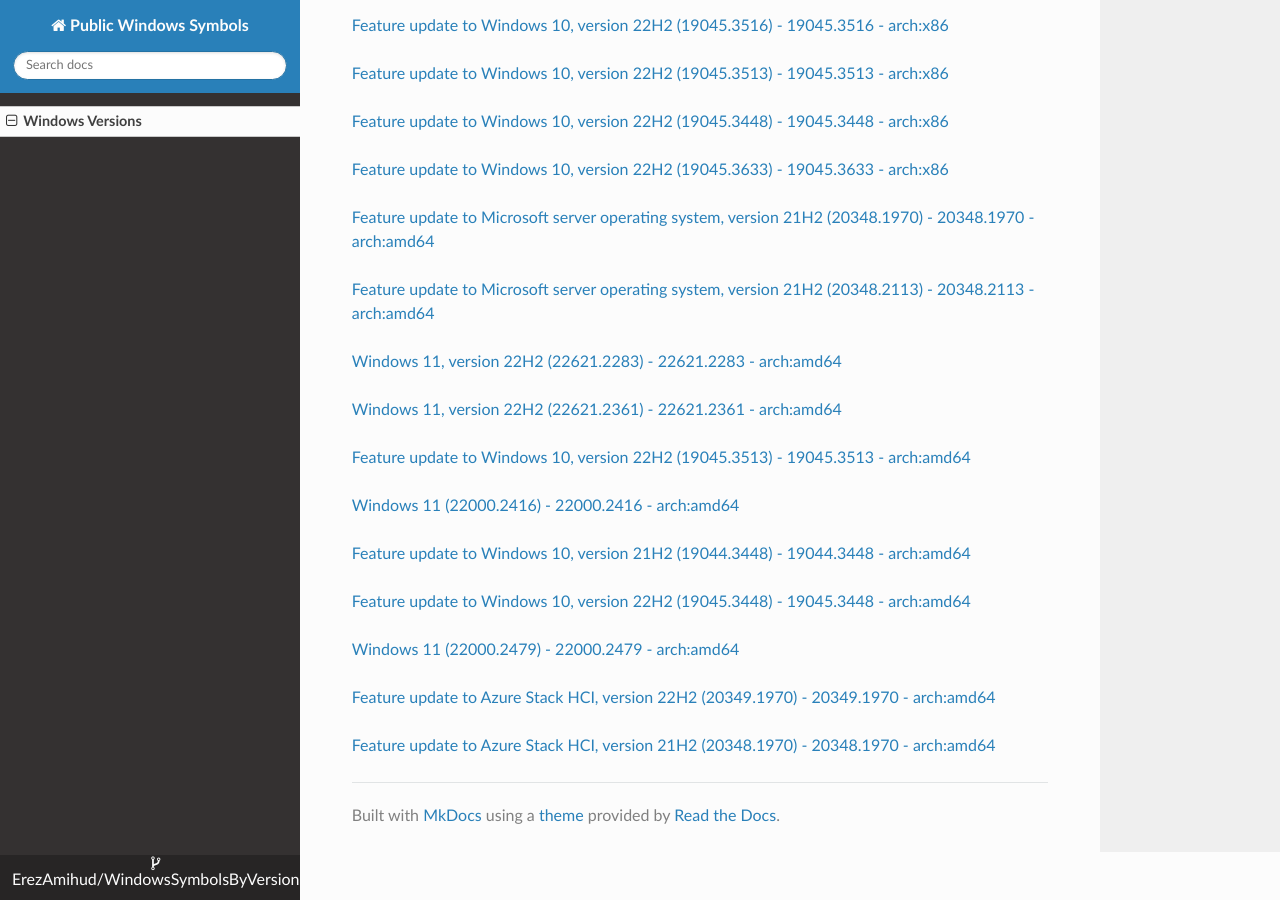
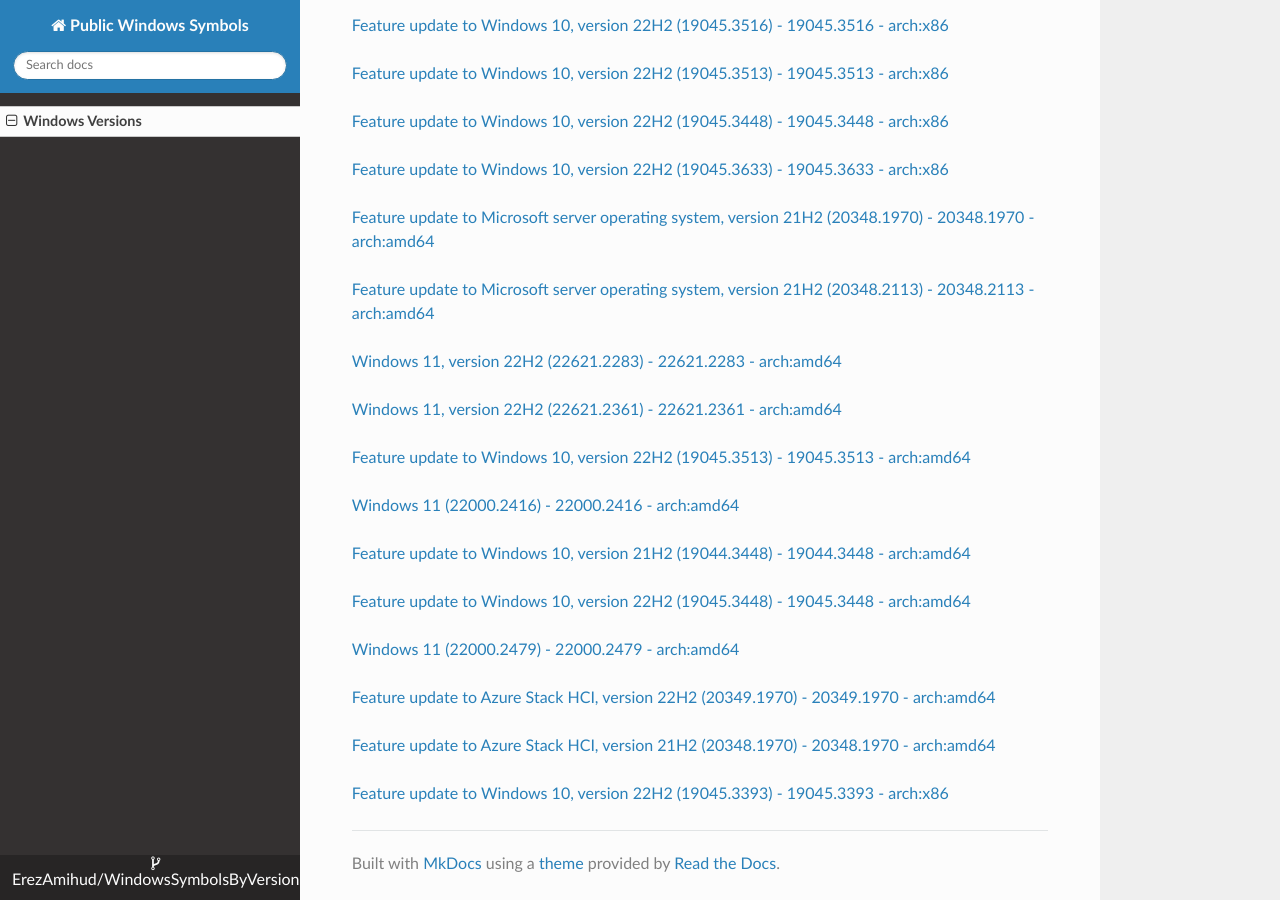
Before and after one commit to ErezAmihud/WindowsSymbolsByVersion, an MkDocs documentation site: the page built from docs/index.md, in a window 1280 px wide and 900 px high, scrolled down 24629 px. Built offline with MkDocs 1.6.1, drawn with Linux system fonts in a browser that asks for light colours; nearby versions of some CDN libraries.

Commit message:
Automated commit, add manifest for c29947fe-0ac7-4b9a-9e2e-4ef5bd13b096

```diff
--- a/docs/index.md
+++ b/docs/index.md
@@ -1393,3 +1393,6 @@
 
 
 [Feature update to Azure Stack HCI, version 21H2 (20348.1970) - 20348.1970 - arch:amd64](https://github.com/ErezAmihud/WindowsSymbolsByVersion/blob/main/manifests/404363ff-9e72-45f2-a187-096eca569b03.manifest)
+
+
+[Feature update to Windows 10, version 22H2 (19045.3393) - 19045.3393 - arch:x86](https://github.com/ErezAmihud/WindowsSymbolsByVersion/blob/main/manifests/c29947fe-0ac7-4b9a-9e2e-4ef5bd13b096.manifest)
```
Also changed, not shown: process_builds.json (+1 -1 lines), 1 other file.
